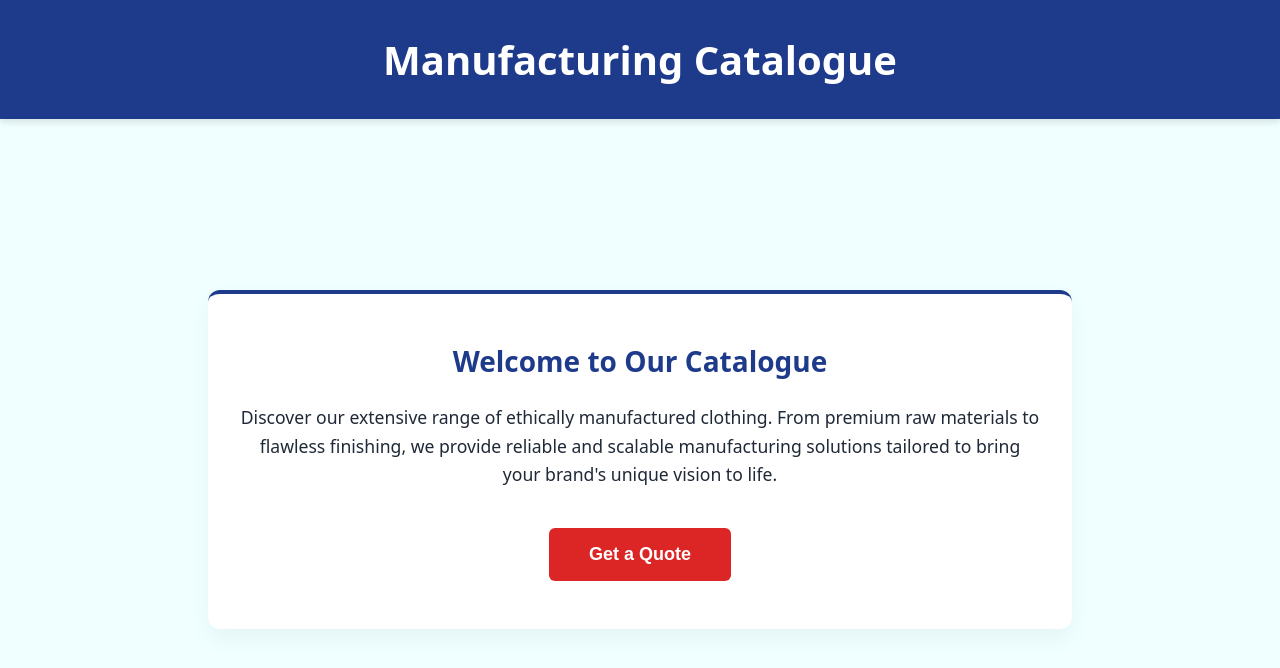
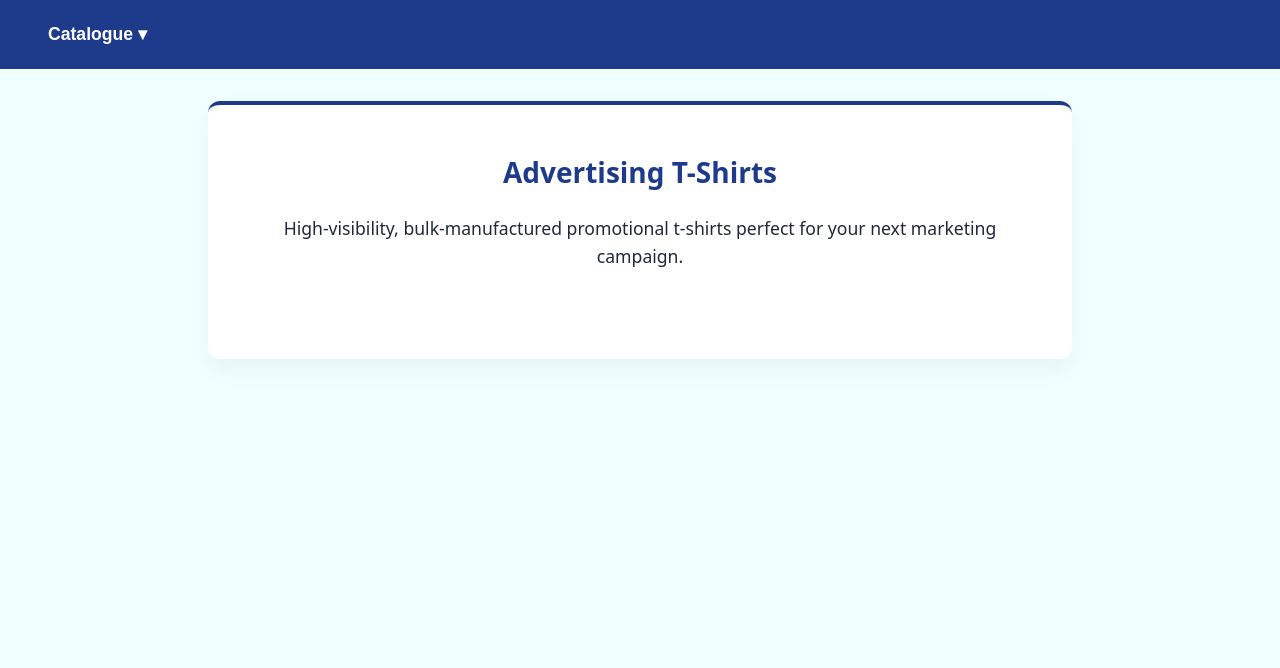
Before and after one commit to dipesh-debug/clothing-catalogue, a Next.js app in the folder clothing-catalogue/: page / in a window 1280 px wide. Shown: the top 668 px of the page. Built offline with nearby package versions, Linux system fonts and the light colour scheme.

Commit message:
Sprint 2: Implement sticky Top Navbar and App Router category pages

```diff
--- a/clothing-catalogue/app/globals.css
+++ b/clothing-catalogue/app/globals.css
@@ -87,3 +87,58 @@ body {
 .btn-quote:active {
   transform: scale(0.98); /* Slight click depression effect */
 }
+
+/* Navbar Styles */
+.navbar {
+  background-color: var(--bg-secondary);
+  position: sticky;
+  top: 0;
+  z-index: 1000;
+  padding: 1rem 2rem;
+  display: flex;
+  align-items: center;
+}
+
+.nav-item {
+  position: relative;
+  display: inline-block;
+}
+
+.nav-button {
+  background: none;
+  border: none;
+  color: var(--text-light);
+  font-size: 1.1rem;
+  cursor: pointer;
+  font-weight: bold;
+  padding: 0.5rem 1rem;
+}
+
+.dropdown-menu {
+  display: none;
+  position: absolute;
+  background-color: var(--bg-primary);
+  min-width: 220px;
+  box-shadow: 0px 8px 16px 0px rgba(0,0,0,0.2);
+  z-index: 1;
+  border-radius: 4px;
+  top: 100%;
+  left: 0;
+}
+
+.nav-item:hover .dropdown-menu {
+  display: block;
+}
+
+.dropdown-item {
+  color: var(--bg-secondary);
+  padding: 12px 16px;
+  text-decoration: none;
+  display: block;
+  font-weight: 500;
+  transition: color 0.2s ease;
+}
+
+.dropdown-item:hover {
+  color: var(--accent-color);
+}
--- a/clothing-catalogue/app/layout.tsx
+++ b/clothing-catalogue/app/layout.tsx
@@ -1,6 +1,7 @@
 import type { Metadata } from "next";
 import { Geist, Geist_Mono } from "next/font/google";
 import "./globals.css";
+import Navbar from "../components/Navbar";
 
 const geistSans = Geist({
   variable: "--font-geist-sans",
@@ -27,7 +28,10 @@ export default function RootLayout({
       lang="en"
       className={`${geistSans.variable} ${geistMono.variable} h-full antialiased`}
     >
-      <body className="min-h-full flex flex-col">{children}</body>
+      <body className="min-h-full flex flex-col">
+        <Navbar />
+        {children}
+      </body>
     </html>
   );
 }
--- a/clothing-catalogue/app/page.tsx
+++ b/clothing-catalogue/app/page.tsx
@@ -1,29 +1,14 @@
 export const metadata = {
-  title: 'Clothing Manufacturing Catalogue',
-  description: 'Explore our high-quality clothing manufacturing catalogue. Discover premium materials, scalable production, and request a quote today.',
+  title: 'Advertising T-Shirts | Clothing Catalogue',
 };
 
-export default function Home() {
+export default function AdvertisingTShirtsPage() {
   return (
-    <div className="page-wrapper">
-      <header className="catalogue-header">
-        <h1>Manufacturing Catalogue</h1>
-      </header>
-
-      <main className="main-content">
-        <section className="welcome-card">
-          <h2>Welcome to Our Catalogue</h2>
-          <p>
-            Discover our extensive range of ethically manufactured clothing.
-            From premium raw materials to flawless finishing, we provide reliable
-            and scalable manufacturing solutions tailored to bring your brand's
-            unique vision to life.
-          </p>
-          <button className="btn-quote" aria-label="Request a manufacturing quote">
-            Get a Quote
-          </button>
-        </section>
-      </main>
+    <div className="main-content">
+      <div className="welcome-card">
+        <h2>Advertising T-Shirts</h2>
+        <p>High-visibility, bulk-manufactured promotional t-shirts perfect for your next marketing campaign.</p>
+      </div>
     </div>
   );
 }
--- /dev/null
+++ b/clothing-catalogue/components/Navbar.jsx
@@ -0,0 +1,17 @@
+import Link from "next/link";
+
+export default function Navbar() {
+  return (
+    <nav className="navbar" aria-label="Main Navigation">
+      <div className="nav-item">
+        <button className="nav-button">Catalogue ▾</button>
+        <div className="dropdown-menu">
+          <Link href="/tracksuits" className="dropdown-item">Tracksuits</Link>
+          <Link href="/school-vests" className="dropdown-item">School Vests</Link>
+          <Link href="/montessori" className="dropdown-item">Montessori</Link>
+          <Link href="/advertising-tshirts" className="dropdown-item">Advertising T-Shirts</Link>
+        </div>
+      </div>
+    </nav>
+  );
+}
```
Also changed, not shown: clothing-catalogue/app/advertising-tshirts/page.tsx (added, +16 -0 lines), clothing-catalogue/app/montessori/page.tsx (added, +16 -0 lines), clothing-catalogue/app/school-vests/page.tsx (added, +16 -0 lines), clothing-catalogue/app/tracksuits/page.tsx (added, +17 -0 lines), clothing-catalogue/app/advertising-tshirts/page.jsx (added), clothing-catalogue/app/montessori/page.jsx (added), clothing-catalogue/app/school-vests/page.jsx (added), clothing-catalogue/app/tracksuits/page.jsx (added).
